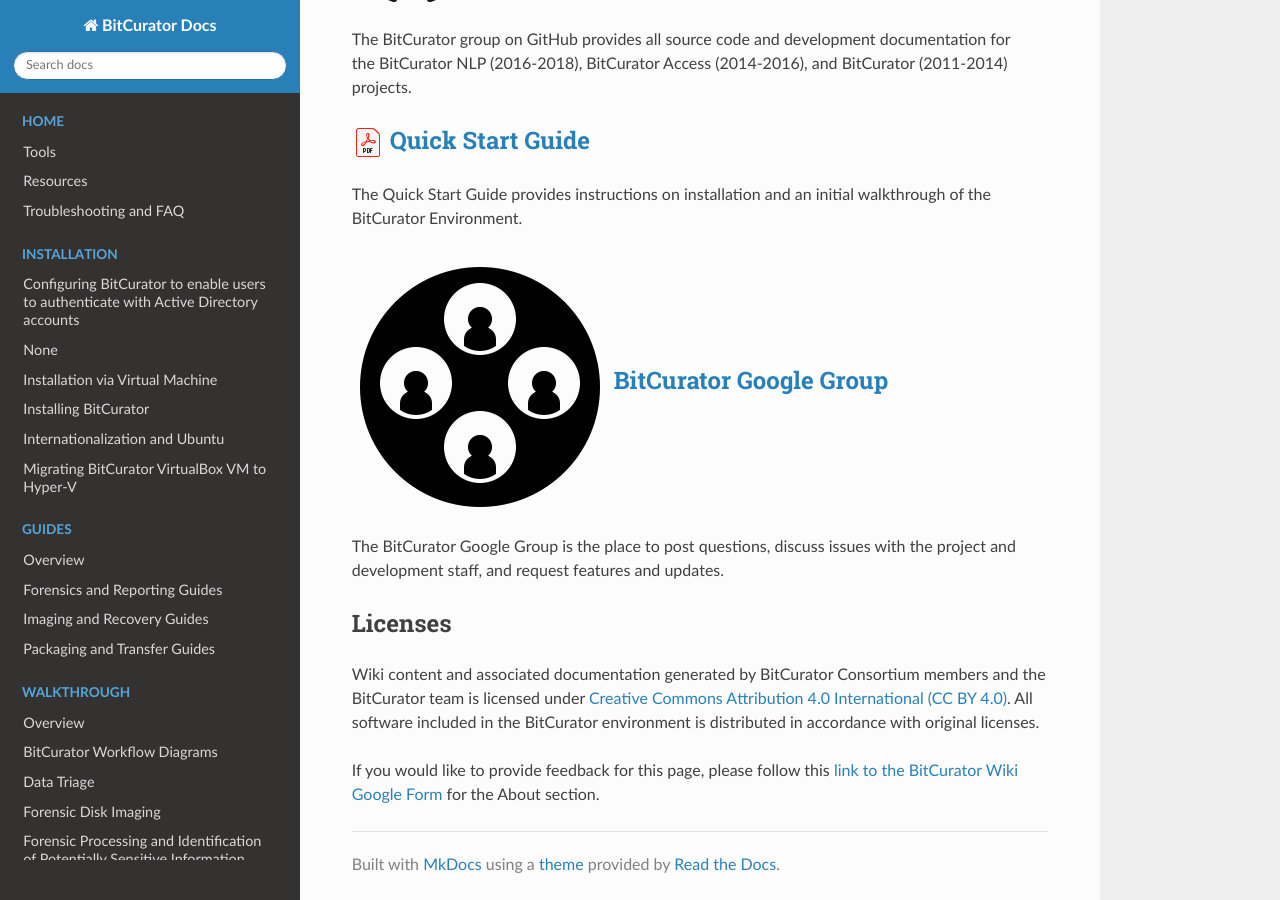
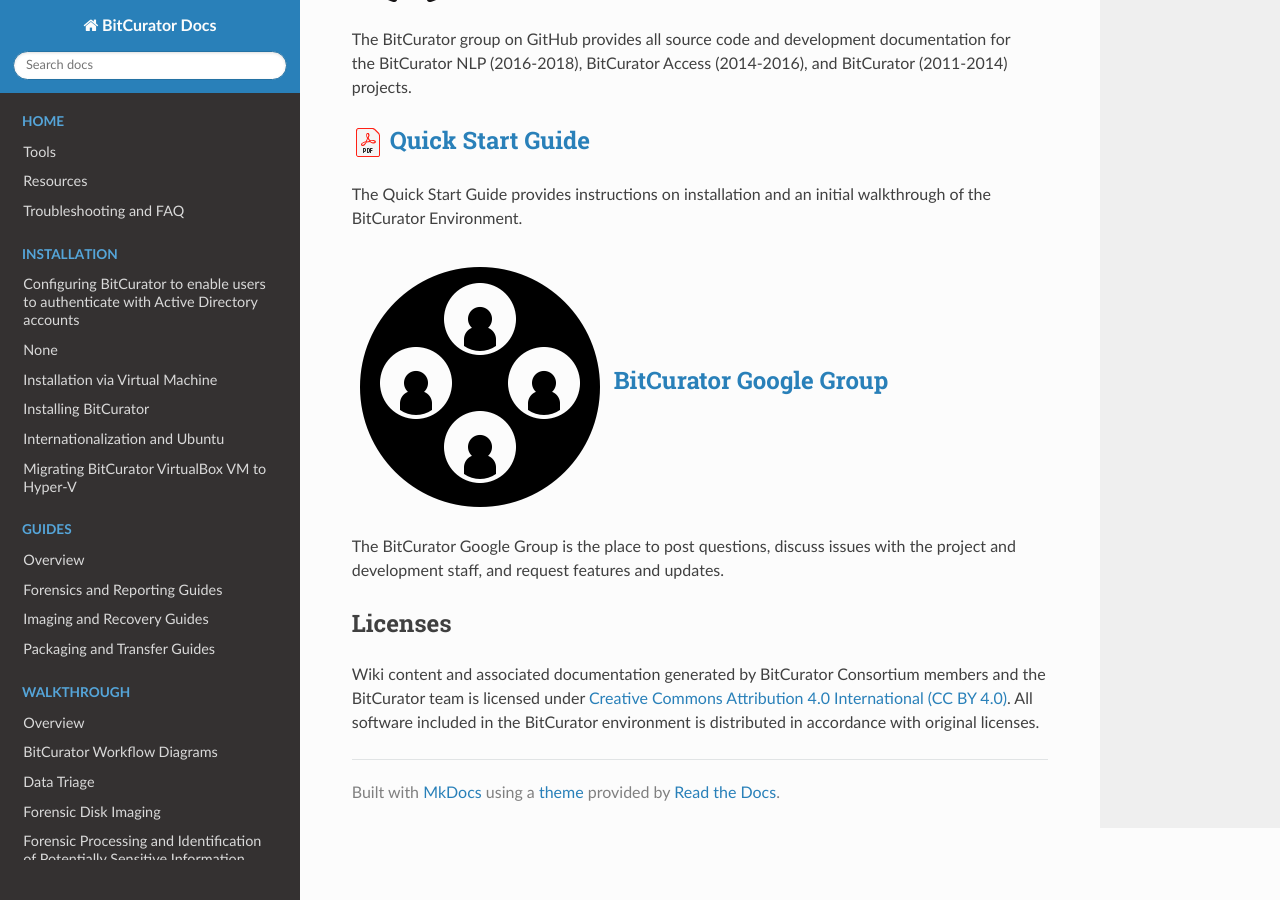
Before and after one commit to BitCurator/documentation, an MkDocs documentation site: the page built from docs/index.md, in a window 1280 px wide and 900 px high, scrolled down 684 px. Built offline with MkDocs 1.6.1, drawn with Linux system fonts in a browser that asks for light colours; nearby versions of some CDN libraries.

Commit message:
remove google form

```diff
--- a/docs/index.md
+++ b/docs/index.md
@@ -122,14 +122,3 @@
 --------
 
 Wiki content and associated documentation generated by BitCurator Consortium members and the BitCurator team is licensed under [Creative Commons Attribution 4.0 International (CC BY 4.0)](https://creativecommons.org/licenses/by/4.0/). All software included in the BitCurator environment is distributed in accordance with original licenses.
-
-
-
-
-
-
-
-
-
-
- If you would like to provide feedback for this page, please follow this [link to the BitCurator Wiki Google Form](https://docs.google.com/forms/d/e/1FAIpQLSf-CPGSFB4809-SZU-ZtqYPFNvSZ2xBbBOfgcRdCdx9bast9A/viewform?usp=sf_link) for the About section.
```
